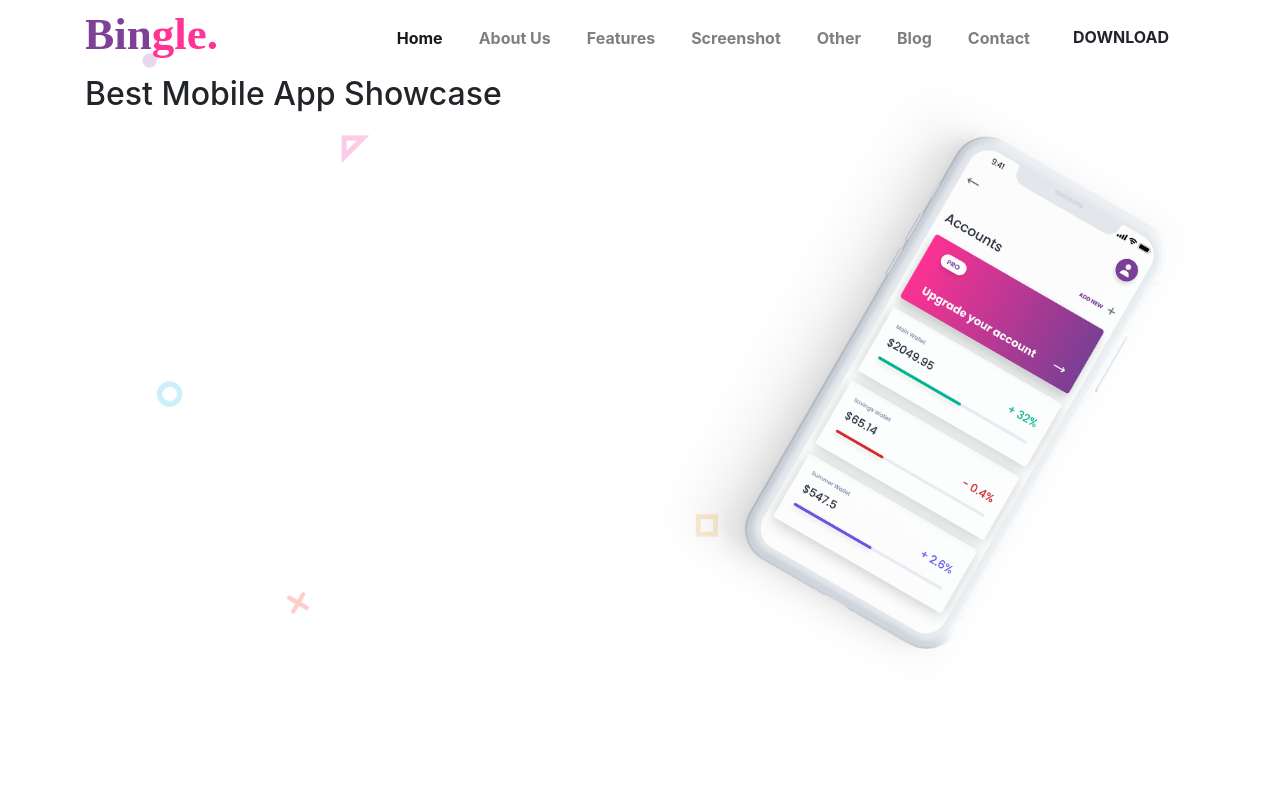
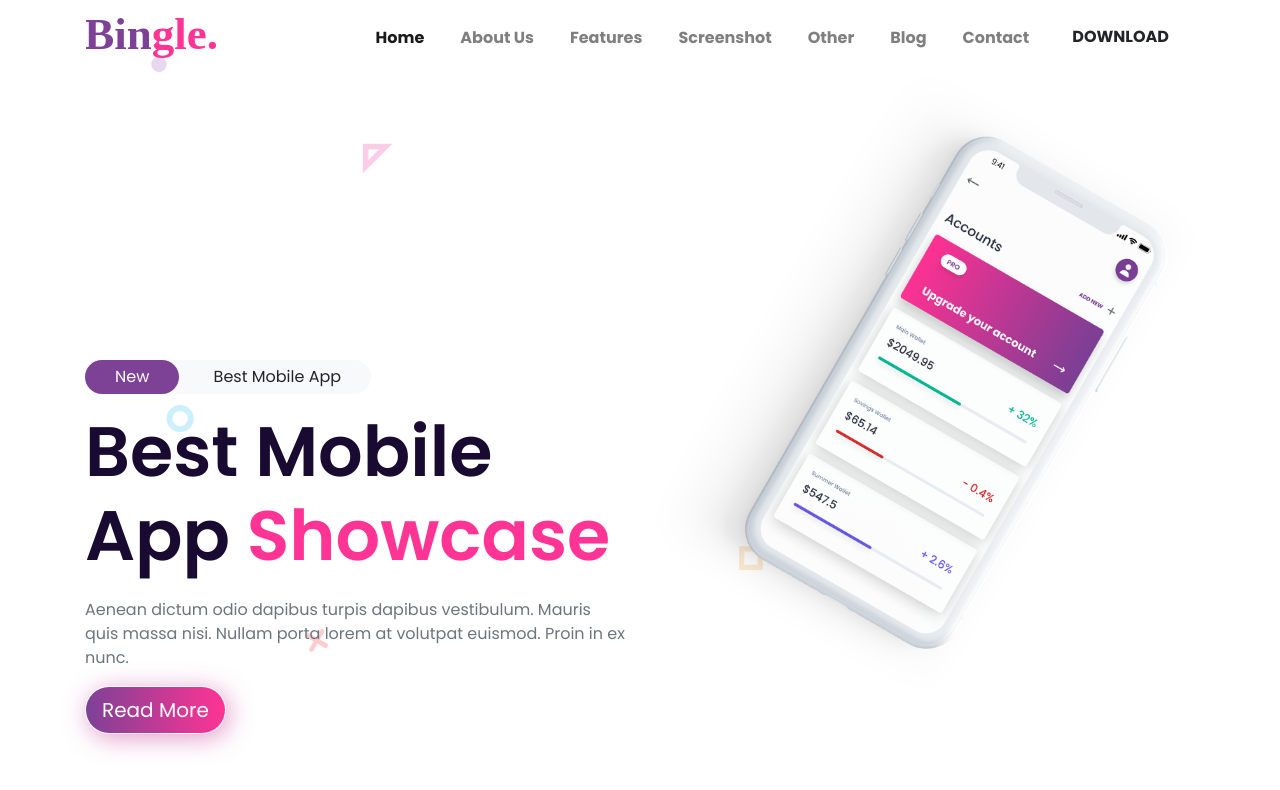
Before and after one commit to zuraizzafar/Bingle, a plain HTML site: page index.html in a window 1280 px wide. Drawn offline with nearby package versions, Linux system fonts and the light colour scheme.

Commit message:
Added banner to the header.

```diff
--- a/index.html
+++ b/index.html
@@ -56,10 +56,22 @@
             <div class="container">
                 <div class="row">
                     <div class="col-lg-6">
-
-                        <h2>
-                            Best Mobile App <span> Showcase </span>
-                        </h2>
+                        <div class="content">
+                            <ul class="mini-slider rounded-pill bg-light d-inline-block">
+                                <li class="active rounded-pill">New</li>
+                                <li class="rounded-pill">Best Mobile App</li>
+                            </ul>
+                            <h2 class="app-showcase">
+                                Best Mobile App <span>Showcase</span>
+                            </h2>
+                            <p class="text-muted">
+                                Aenean dictum odio dapibus turpis dapibus vestibulum. Mauris quis massa nisi. Nullam
+                                porta lorem at volutpat euismod. Proin in ex nunc.
+                            </p>
+                            <div class="read-more">
+                                <a href="#" class="btn btn-lg bg-gradient rounded-pill">Read More</a>
+                            </div>
+                        </div>
                     </div>
                     <div class="col-lg-6">
                         <img class="w-100" src="images/mobile.png" alt="Mobile">
@@ -68,6 +80,15 @@
             </div>
         </section>
     </header>
+    <section class="main-content">
+        <section class="about">
+            <div class="contaner pt-4">
+                <div class="row justify-content-center">
+
+                </div>
+            </div>
+        </section>
+    </section>
 </body>
 
 </html>
--- a/style.css
+++ b/style.css
@@ -1,3 +1,8 @@
+@import url('https://fonts.googleapis.com/css2?family=Poppins:ital,wght@0,100;0,200;0,300;0,400;0,500;0,600;0,700;0,800;0,900;1,100;1,200;1,300;1,400;1,500;1,600;1,700;1,800;1,900&display=swap');
+
+* {
+    font-family: 'Poppins', sans-serif;
+}
 .bg-header {
     background-image: url('images/header-sape.png');
     background-repeat: no-repeat;
@@ -11,3 +16,40 @@
 .nav-link {
     margin: 0 10px;
 }
+.bg-purple {
+    background: #7d4196;
+}
+.content {
+    padding-top: 285px;
+}
+.mini-slider {
+    list-style: none;
+    padding: 0;
+}
+.mini-slider .active {
+    background: #7d4196!important;
+    color: white;
+}
+.mini-slider>li {
+    display: inline-block;
+    padding: 5px 30px;
+}
+.app-showcase {
+    color: #190a32;
+    font-size: 70px;
+    margin-bottom: 20px;
+    font-weight: 600;
+}
+.app-showcase span {
+    color: #ff3494;
+}
+.bg-gradient {
+    background: transparent linear-gradient(90deg, #7D4196 0%, #FF3494 100%) 0% 0% no-repeat padding-box;
+    box-shadow: 3px 4px 25px #C63A9580;
+    color: #fff;
+}
+.bg-gradient:hover {
+    background: transparent linear-gradient(270deg, #7D4196 0%, #FF3494 100%) 0% 0% no-repeat padding-box;
+    box-shadow: 3px 4px 25px #C63A9580;
+    color: #fff;
+}
```
